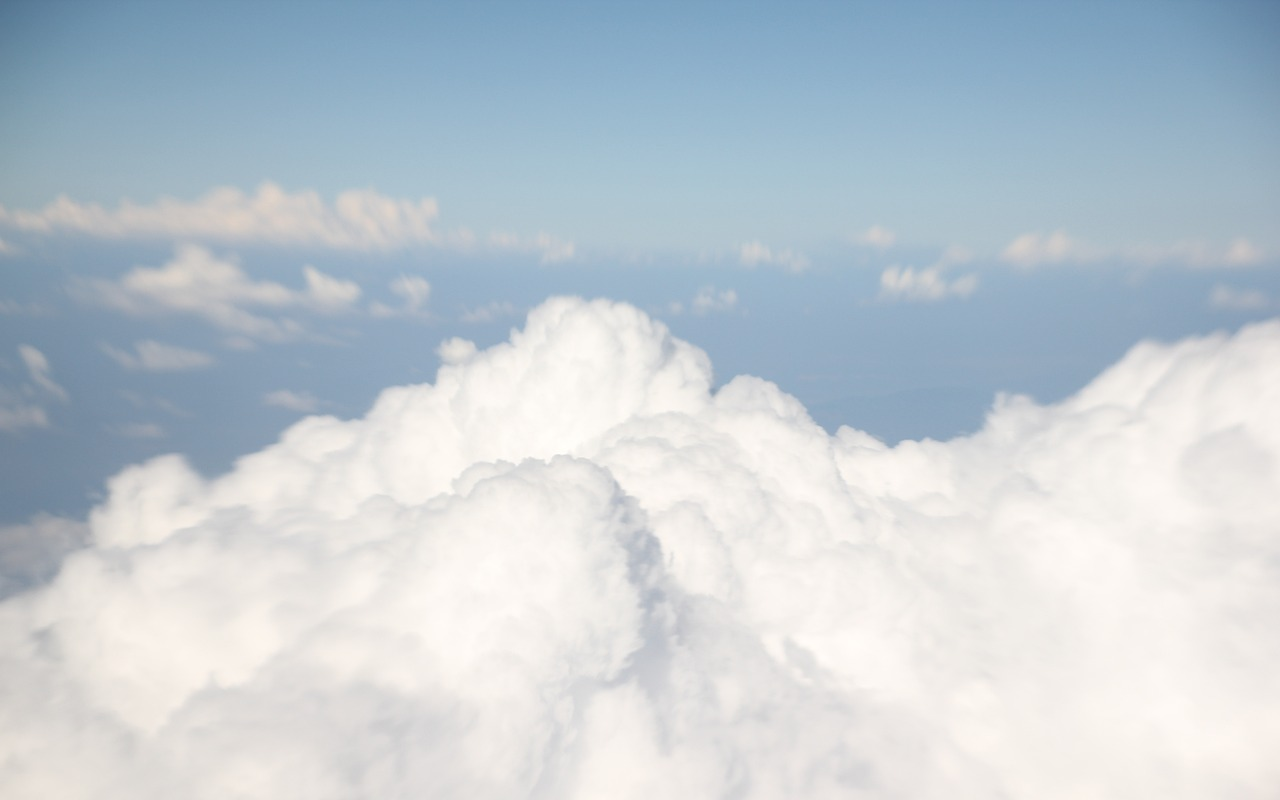
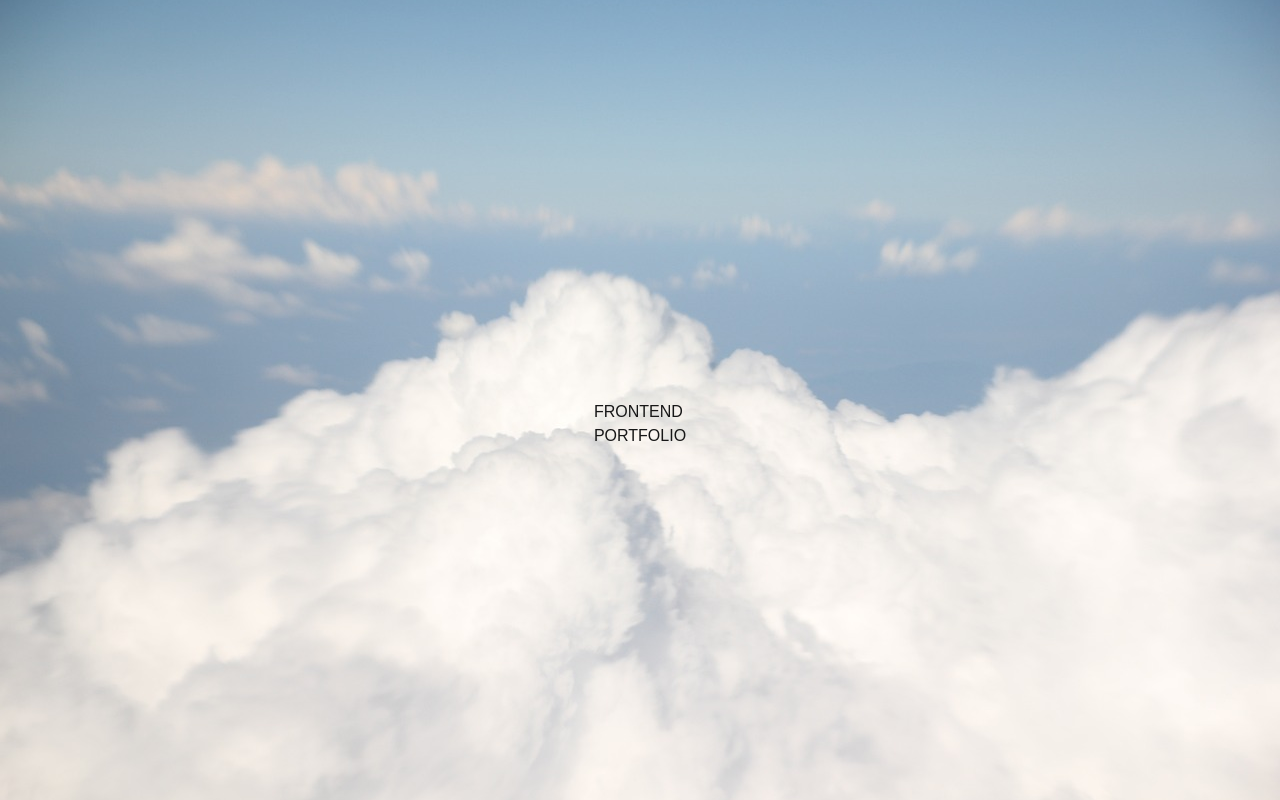
Before and after one commit to ho04029/portfolio, a Next.js app: page / in a window 1280 px wide. Shown: the top 800 px of the page. Built offline with nearby package versions, Linux system fonts and the light colour scheme.

Commit message:
design: start컴포넌트 css수정

```diff
--- a/app/_components/Start.tsx
+++ b/app/_components/Start.tsx
@@ -1,11 +1,20 @@
 import React from "react";
+import Image from "next/image";
 
 const Start = () => {
   return (
-    <section>
-      <img src={"/sky.jpg"} alt="skyBg" className="w-full h-full" />
-      <h2>FRONTEND</h2>
-      <h2>PORTFOLIO</h2>
+    <section className="relative h-dvh w-full">
+      <Image
+        src={"/sky.jpg"}
+        alt="skyBg"
+        layout="fill"
+        objectFit="cover"
+        objectPosition="center"
+      />
+      <div className="absolute top-1/2 right-1/2 translate-x-1/2">
+        <h2>FRONTEND</h2>
+        <h2>PORTFOLIO</h2>
+      </div>
     </section>
   );
 };
```
